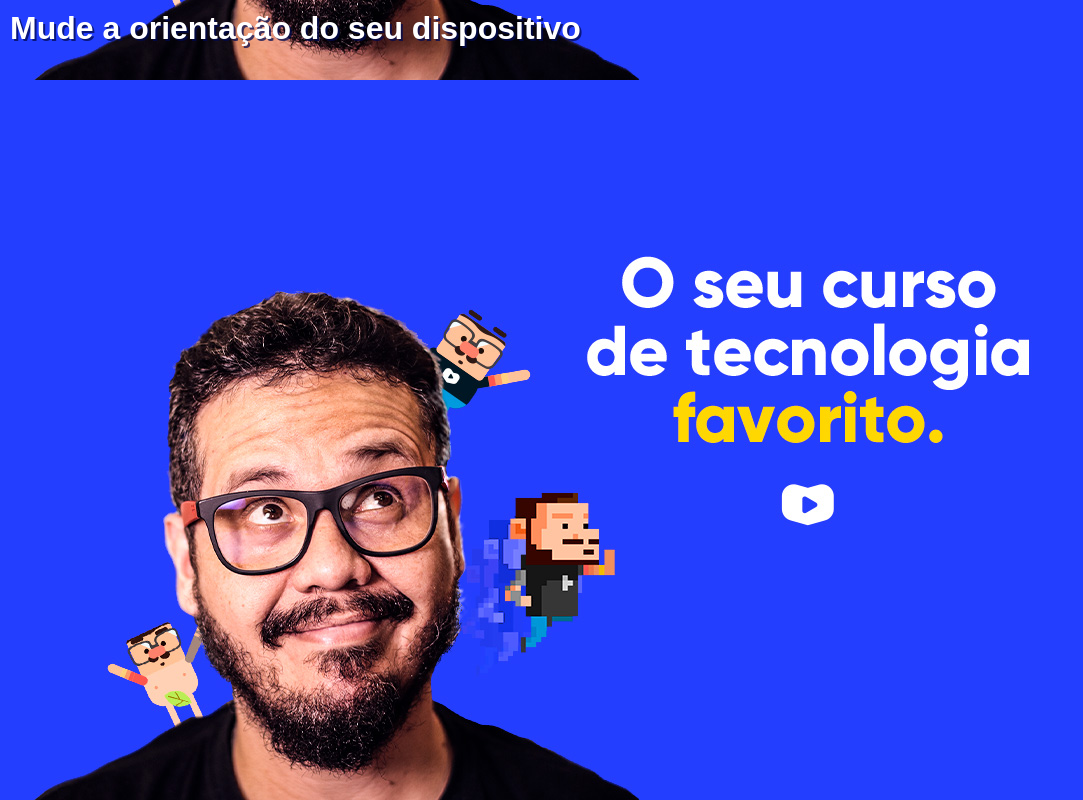
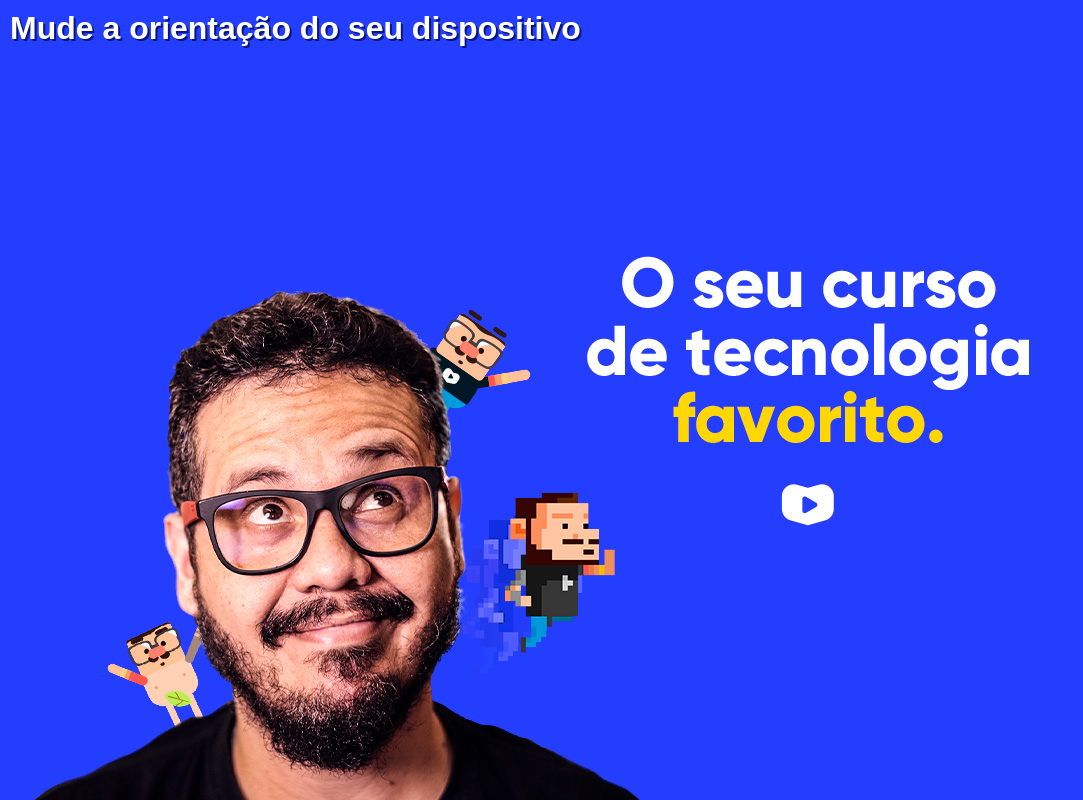
Before and after one commit to brunabondioli/html-css, a plain HTML site: page exercícios/ex026 (media queries)/mq002/index.html in a window 1280 px wide. Shown: the whole page, without its empty margins (0-1083 px from the left). Drawn offline with Linux system fonts and the light colour scheme; files that its build step writes are made by us from their sources.

Commit message:
Ajustando o exercício mq02

```diff
--- a/exercícios/ex026 (media queries)/mq002/estilos/paisagem.css
+++ b/exercícios/ex026 (media queries)/mq002/estilos/paisagem.css
@@ -4,5 +4,7 @@
 
 body{
     background: url('../imagens/cev-landscape.jpg');
+    background-size: contain;
     background-position: left bottom;
+     background-repeat: no-repeat;
 }
--- a/exercícios/ex026 (media queries)/mq002/estilos/retrato.css
+++ b/exercícios/ex026 (media queries)/mq002/estilos/retrato.css
@@ -4,5 +4,7 @@
 
 body{
     background: url('../imagens/cev-portrait.jpg');
+    background-size: contain;
     background-position: center bottom;
+     background-repeat: no-repeat;
 }
--- a/exercícios/ex026 (media queries)/mq002/estilos/style.css
+++ b/exercícios/ex026 (media queries)/mq002/estilos/style.css
@@ -12,8 +12,8 @@ html, body{
     width: 100vw;
     height: 100vh;
     background-color: #233eff;
-    background-size: contain;
     background-repeat: no-repeat;
+    background-position: center center;
 }
 
 h1{
--- a/exercícios/ex026 (media queries)/mq002/index.html
+++ b/exercícios/ex026 (media queries)/mq002/index.html
@@ -6,7 +6,7 @@
     <title>Media Query</title>
     <link rel="stylesheet" href="estilos/style.css" media="all">
     <link rel="stylesheet" href="estilos/retrato.css" media="screen and (orientation:portrait)">
-    <link rel="stylesheet" href="estilo/paisagem.css" media="screen and (orientation:landscape)">
+    <link rel="stylesheet" href="estilos/paisagem.css" media="screen and (orientation:landscape)">
 </head>
 <body>
     <h1>Mude a orientação do seu dispositivo</h1>
```
